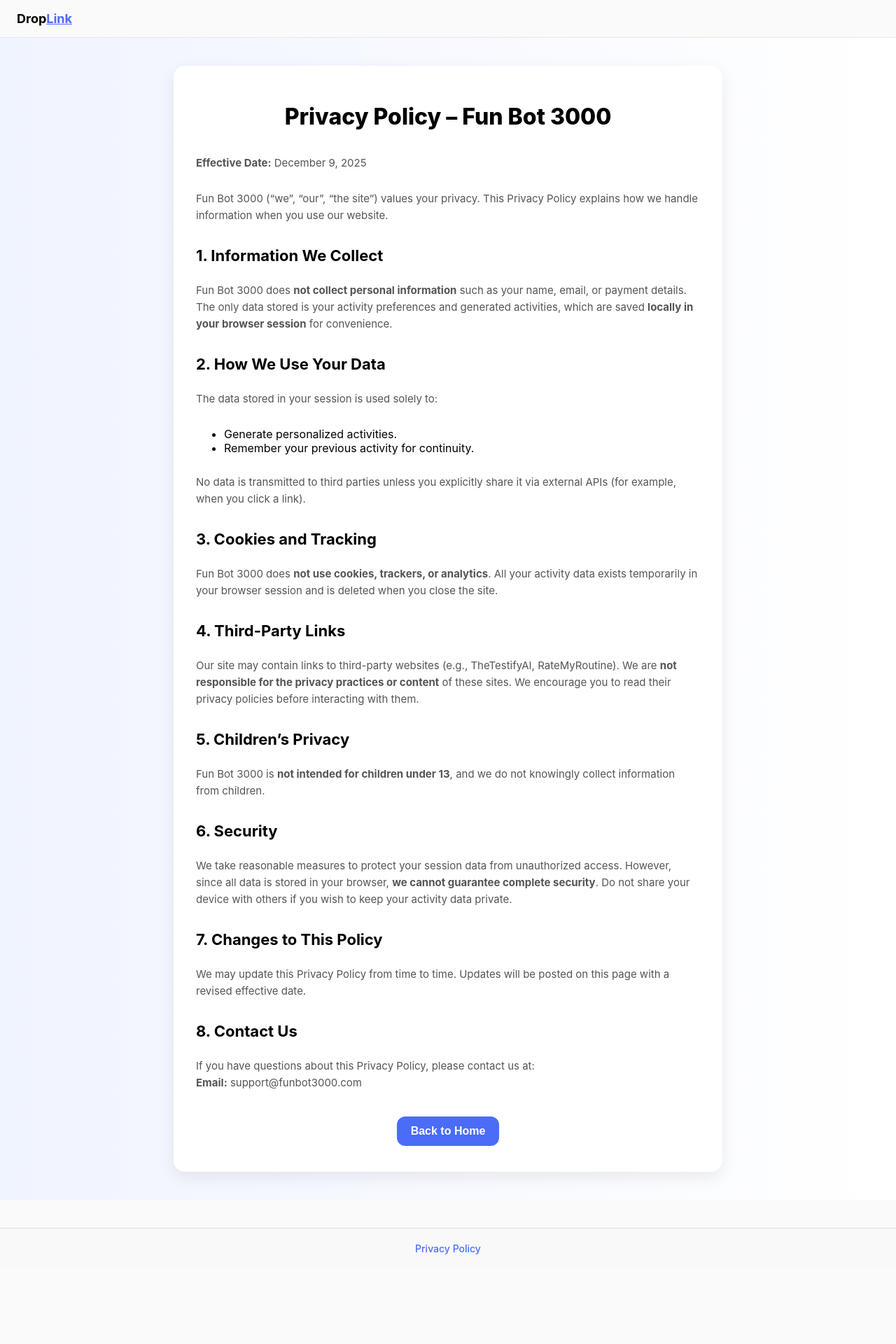
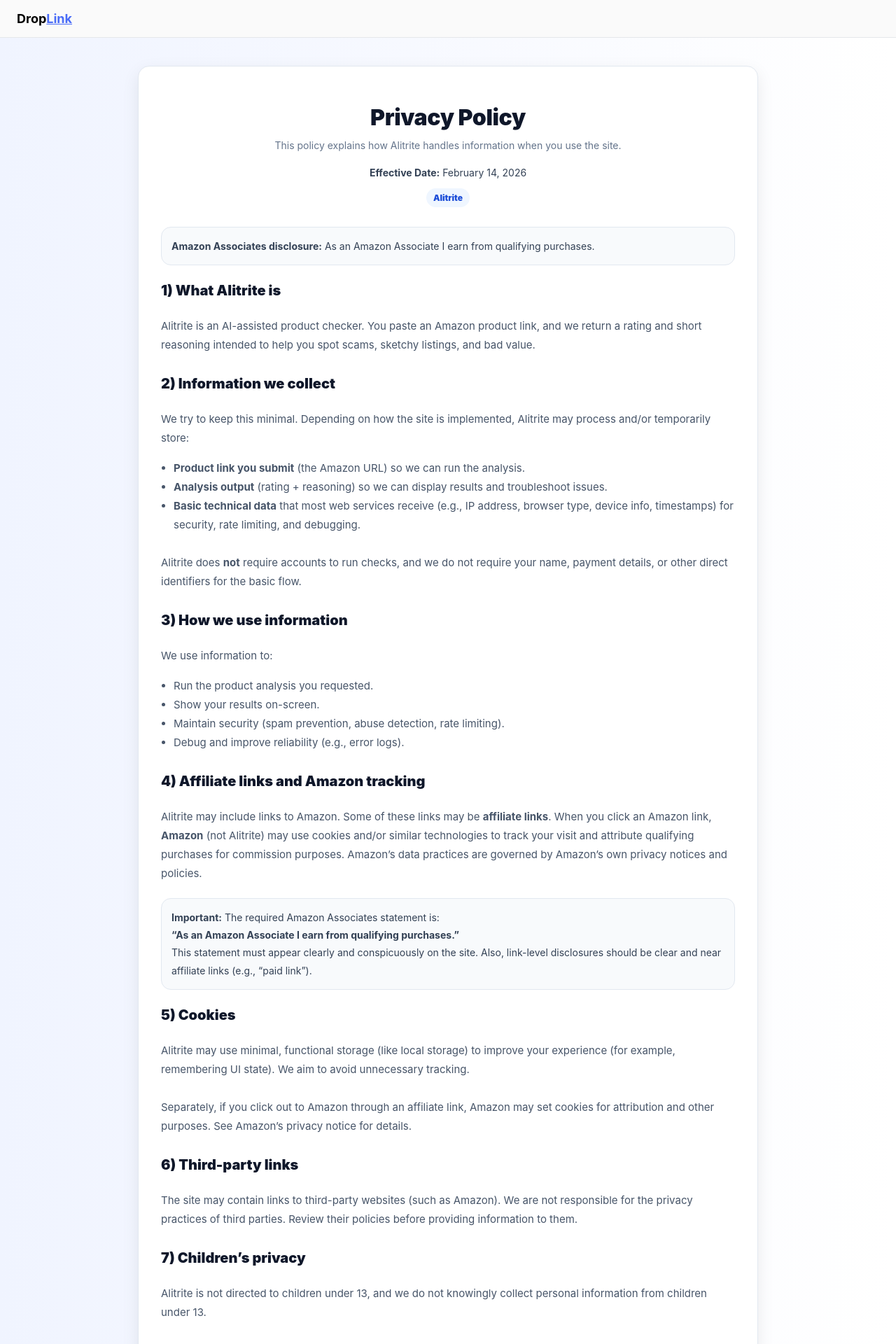
Before and after one commit to christensenandrew455-cell/funbot3000, a Next.js app: page /privacy in a window 1280 px wide. Shown: the top 1920 px of the page at 70% size. Before the commit the page ends 1812 px from the top, so only its background shows below. Built offline with nearby package versions, Linux system fonts and the light colour scheme.

Commit message:
Update page.js

```diff
--- a/app/privacy/page.js
+++ b/app/privacy/page.js
@@ -1,9 +1,14 @@
+// app/privacy/page.js
 "use client";
 
+import { useMemo } from "react";
 import { useRouter } from "next/navigation";
 
 export default function PrivacyPolicy() {
   const router = useRouter();
+
+  const effectiveDate = "February 14, 2026";
+  const year = useMemo(() => new Date().getFullYear(), []);
 
   const styles = {
     container: {
@@ -13,113 +18,250 @@ export default function PrivacyPolicy() {
       alignItems: "flex-start",
       padding: "40px 20px",
       background: "linear-gradient(to right, #f0f4ff, #ffffff)",
-      fontFamily: "'Inter', sans-serif",
+      fontFamily: "'Inter', system-ui, -apple-system, Segoe UI, Roboto, Arial, sans-serif",
     },
     card: {
       background: "white",
       padding: 32,
       borderRadius: 16,
       boxShadow: "0 8px 24px rgba(0,0,0,0.08)",
-      maxWidth: 720,
+      maxWidth: 820,
       width: "100%",
       display: "flex",
       flexDirection: "column",
+      border: "1px solid #e2e8f0",
     },
     title: {
       fontSize: 32,
-      fontWeight: 800,
-      marginBottom: 20,
+      fontWeight: 900,
+      marginBottom: 10,
+      textAlign: "center",
+      letterSpacing: -0.4,
+      color: "#0f172a",
+    },
+    subTitle: {
+      textAlign: "center",
+      color: "#64748b",
+      fontSize: 14,
+      marginBottom: 18,
+      lineHeight: 1.6,
+    },
+    meta: {
+      fontSize: 14,
+      color: "#334155",
+      marginBottom: 14,
       textAlign: "center",
     },
+    badge: {
+      display: "inline-block",
+      alignSelf: "center",
+      background: "#eff6ff",
+      color: "#1d4ed8",
+      fontWeight: 900,
+      fontSize: 12,
+      padding: "6px 10px",
+      borderRadius: 999,
+      marginBottom: 18,
+    },
     sectionTitle: {
-      fontSize: 22,
-      fontWeight: 700,
-      marginTop: 20,
+      fontSize: 20,
+      fontWeight: 900,
+      marginTop: 18,
       marginBottom: 10,
+      color: "#0f172a",
     },
     paragraph: {
       fontSize: 15,
-      lineHeight: 1.6,
-      color: "#555",
+      lineHeight: 1.8,
+      color: "#475569",
       marginBottom: 12,
     },
-    button: {
-      background: "#4A6CF7",
+    ul: {
+      marginTop: 4,
+      marginBottom: 12,
+      paddingLeft: 18,
+      color: "#475569",
+      lineHeight: 1.8,
+      fontSize: 15,
+    },
+    callout: {
+      background: "#f8fafc",
+      border: "1px solid #e2e8f0",
+      borderRadius: 14,
+      padding: 14,
+      color: "#334155",
+      lineHeight: 1.8,
+      fontSize: 14,
+      marginTop: 10,
+      marginBottom: 6,
+    },
+    buttonRow: {
+      display: "flex",
+      gap: 10,
+      flexWrap: "wrap",
+      justifyContent: "center",
+      marginTop: 22,
+    },
+    primaryBtn: {
+      background: "#2563eb",
       color: "white",
-      padding: "12px 20px",
+      padding: "12px 16px",
       borderRadius: 12,
-      fontSize: 16,
+      fontSize: 15,
       border: "none",
       cursor: "pointer",
-      fontWeight: 600,
-      alignSelf: "center",
-      marginTop: 24,
+      fontWeight: 900,
       transition: "0.2s",
     },
+    secondaryBtn: {
+      background: "#ffffff",
+      color: "#0f172a",
+      padding: "12px 16px",
+      borderRadius: 12,
+      fontSize: 15,
+      border: "1px solid #e2e8f0",
+      cursor: "pointer",
+      fontWeight: 900,
+      transition: "0.2s",
+    },
+    footerNote: {
+      marginTop: 18,
+      textAlign: "center",
+      color: "#64748b",
+      fontSize: 12,
+      lineHeight: 1.6,
+    },
+    hr: { border: "none", borderTop: "1px solid #e2e8f0", margin: "18px 0" },
   };
 
   return (
     <div style={styles.container}>
       <div style={styles.card}>
-        <h1 style={styles.title}>Privacy Policy – Fun Bot 3000</h1>
-        <p style={styles.paragraph}><strong>Effective Date:</strong> December 9, 2025</p>
+        <h1 style={styles.title}>Privacy Policy</h1>
+        <div style={styles.subTitle}>
+          This policy explains how Alitrite handles information when you use the site.
+        </div>
+        <div style={styles.meta}>
+          <strong>Effective Date:</strong> {effectiveDate}
+        </div>
+        <div style={styles.badge}>Alitrite</div>
 
+        <div style={styles.callout}>
+          <strong>Amazon Associates disclosure:</strong> As an Amazon Associate I earn from qualifying purchases.
+          {/* Required disclosure language per Amazon Associates guidance. */}
+        </div>
+
+        <h2 style={styles.sectionTitle}>1) What Alitrite is</h2>
         <p style={styles.paragraph}>
-          Fun Bot 3000 (“we”, “our”, “the site”) values your privacy. This Privacy Policy explains how we handle information when you use our website.
+          Alitrite is an AI-assisted product checker. You paste an Amazon product link, and we return a rating and
+          short reasoning intended to help you spot scams, sketchy listings, and bad value.
         </p>
 
-        <h2 style={styles.sectionTitle}>1. Information We Collect</h2>
+        <h2 style={styles.sectionTitle}>2) Information we collect</h2>
         <p style={styles.paragraph}>
-          Fun Bot 3000 does <strong>not collect personal information</strong> such as your name, email, or payment details. The only data stored is your activity preferences and generated activities, which are saved <strong>locally in your browser session</strong> for convenience.
+          We try to keep this minimal. Depending on how the site is implemented, Alitrite may process and/or temporarily
+          store:
+        </p>
+        <ul style={styles.ul}>
+          <li>
+            <strong>Product link you submit</strong> (the Amazon URL) so we can run the analysis.
+          </li>
+          <li>
+            <strong>Analysis output</strong> (rating + reasoning) so we can display results and troubleshoot issues.
+          </li>
+          <li>
+            <strong>Basic technical data</strong> that most web services receive (e.g., IP address, browser type, device
+            info, timestamps) for security, rate limiting, and debugging.
+          </li>
+        </ul>
+        <p style={styles.paragraph}>
+          Alitrite does <strong>not</strong> require accounts to run checks, and we do not require your name, payment
+          details, or other direct identifiers for the basic flow.
         </p>
 
-        <h2 style={styles.sectionTitle}>2. How We Use Your Data</h2>
+        <h2 style={styles.sectionTitle}>3) How we use information</h2>
         <p style={styles.paragraph}>
-          The data stored in your session is used solely to:
+          We use information to:
         </p>
-        <ul style={{ marginBottom: 12 }}>
-          <li>Generate personalized activities.</li>
-          <li>Remember your previous activity for continuity.</li>
+        <ul style={styles.ul}>
+          <li>Run the product analysis you requested.</li>
+          <li>Show your results on-screen.</li>
+          <li>Maintain security (spam prevention, abuse detection, rate limiting).</li>
+          <li>Debug and improve reliability (e.g., error logs).</li>
         </ul>
+
+        <h2 style={styles.sectionTitle}>4) Affiliate links and Amazon tracking</h2>
         <p style={styles.paragraph}>
-          No data is transmitted to third parties unless you explicitly share it via external APIs (for example, when you click a link).
+          Alitrite may include links to Amazon. Some of these links may be <strong>affiliate links</strong>. When you click
+          an Amazon link, <strong>Amazon</strong> (not Alitrite) may use cookies and/or similar technologies to track your
+          visit and attribute qualifying purchases for commission purposes. Amazon’s data practices are governed by
+          Amazon’s own privacy notices and policies.
+        </p>
+        <div style={styles.callout}>
+          <strong>Important:</strong> The required Amazon Associates statement is:
+          <br />
+          <strong>“As an Amazon Associate I earn from qualifying purchases.”</strong>
+          <br />
+          This statement must appear clearly and conspicuously on the site. Also, link-level disclosures should be clear
+          and near affiliate links (e.g., “paid link”).{" "}
+          {/* Amazon disclosure guidance */}
+        </div>
+
+        <h2 style={styles.sectionTitle}>5) Cookies</h2>
+        <p style={styles.paragraph}>
+          Alitrite may use minimal, functional storage (like local storage) to improve your experience (for example,
+          remembering UI state). We aim to avoid unnecessary tracking.
+        </p>
+        <p style={styles.paragraph}>
+          Separately, if you click out to Amazon through an affiliate link, Amazon may set cookies for attribution and
+          other purposes. See Amazon’s privacy notice for details.
         </p>
 
-        <h2 style={styles.sectionTitle}>3. Cookies and Tracking</h2>
+        <h2 style={styles.sectionTitle}>6) Third-party links</h2>
         <p style={styles.paragraph}>
-          Fun Bot 3000 does <strong>not use cookies, trackers, or analytics</strong>. All your activity data exists temporarily in your browser session and is deleted when you close the site.
+          The site may contain links to third-party websites (such as Amazon). We are not responsible for the privacy
+          practices of third parties. Review their policies before providing information to them.
         </p>
 
-        <h2 style={styles.sectionTitle}>4. Third-Party Links</h2>
+        <h2 style={styles.sectionTitle}>7) Children’s privacy</h2>
         <p style={styles.paragraph}>
-          Our site may contain links to third-party websites (e.g., TheTestifyAI, RateMyRoutine). We are <strong>not responsible for the privacy practices or content</strong> of these sites. We encourage you to read their privacy policies before interacting with them.
+          Alitrite is not directed to children under 13, and we do not knowingly collect personal information from
+          children under 13.
         </p>
 
-        <h2 style={styles.sectionTitle}>5. Children’s Privacy</h2>
+        <h2 style={styles.sectionTitle}>8) Data retention</h2>
         <p style={styles.paragraph}>
-          Fun Bot 3000 is <strong>not intended for children under 13</strong>, and we do not knowingly collect information from children.
+          We keep information only as long as needed for the purposes described above (for example, short-term logs for
+          security/debugging). Retention may vary depending on how the service is configured and what is necessary for
+          safety and reliability.
         </p>
 
-        <h2 style={styles.sectionTitle}>6. Security</h2>
+        <h2 style={styles.sectionTitle}>9) Security</h2>
         <p style={styles.paragraph}>
-          We take reasonable measures to protect your session data from unauthorized access. However, since all data is stored in your browser, <strong>we cannot guarantee complete security</strong>. Do not share your device with others if you wish to keep your activity data private.
+          We use reasonable safeguards to protect the service. However, no method of transmission or storage is 100%
+          secure. Please avoid submitting sensitive personal information in any free-text fields.
         </p>
 
-        <h2 style={styles.sectionTitle}>7. Changes to This Policy</h2>
+        <h2 style={styles.sectionTitle}>10) Changes to this policy</h2>
         <p style={styles.paragraph}>
-          We may update this Privacy Policy from time to time. Updates will be posted on this page with a revised effective date.
+          We may update this Privacy Policy from time to time. Updates will be posted on this page with a revised
+          effective date.
         </p>
 
-        <h2 style={styles.sectionTitle}>8. Contact Us</h2>
-        <p style={styles.paragraph}>
-          If you have questions about this Privacy Policy, please contact us at: <br />
-          <strong>Email:</strong> support@funbot3000.com
-        </p>
+        <hr style={styles.hr} />
 
-        {/* Back to Home Button */}
-        <button style={styles.button} onClick={() => router.push("/")}>
-          Back to Home
-        </button>
+        <div style={styles.buttonRow}>
+          <button style={styles.secondaryBtn} onClick={() => router.push("/")}>
+            Back to Home
+          </button>
+          <button style={styles.primaryBtn} onClick={() => router.push("/droplink")}>
+            Check a product →
+          </button>
+        </div>
+
+        <div style={styles.footerNote}>
+          {year} © Alitrite · This policy is informational and not legal advice.
+        </div>
       </div>
     </div>
   );
```
